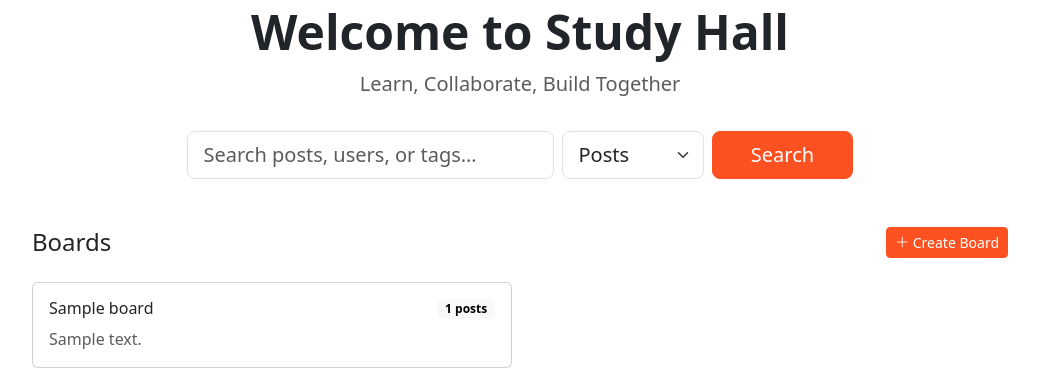
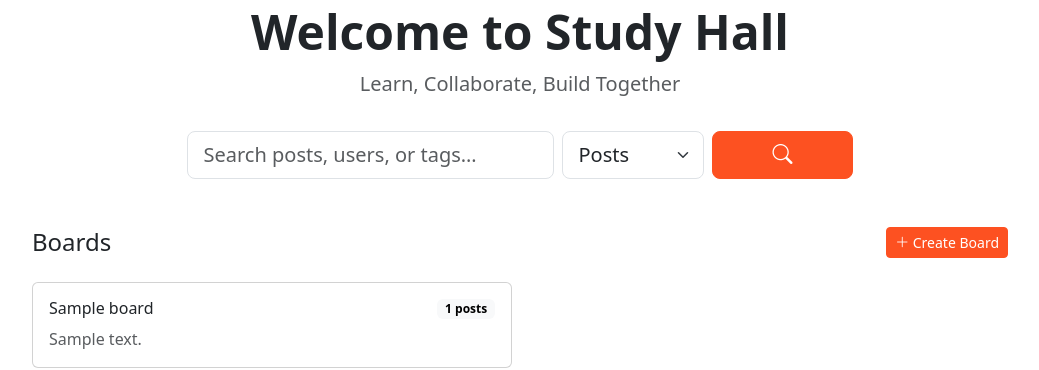
Before and after one commit to stayvoh/Study-Hall, a PHP site: the page made by app/views/dashboard.php in a window 1280 px wide. Shown: the part 101-471 px from the top of the page, without its empty margins (120-1159 px from the left). Run offline with PHP 8.4, Linux system fonts and the light colour scheme; the template is opened without the code that fills it: most values are stand-ins (such as "Sample title", 1, 10 or a date in 2020); some libraries are stand-ins or nearby versions.

Commit message:
added icons to search

```diff
--- a/app/views/dashboard.php
+++ b/app/views/dashboard.php
@@ -45,7 +45,9 @@
         </select>
       </div>
       <div class="col-12 col-md-2 d-grid">
-        <button class="btn btn-orange btn-lg" type="submit">Search</button>
+        <button class="btn btn-orange btn-lg" type="submit">
+          <i class="bi bi-search"></i>
+        </button>
       </div>
     </form>
   </div>
--- a/app/views/search.php
+++ b/app/views/search.php
@@ -54,7 +54,9 @@ $next = (int)$page + 1;
         </select>
       </div>
       <div class="col-12 col-md-2 d-grid">
-        <button class="btn btn-orange">Search</button>
+        <button class="btn btn-orange">
+          <i class="bi bi-search"></i>
+        </button>
       </div>
     </form>
 
```
